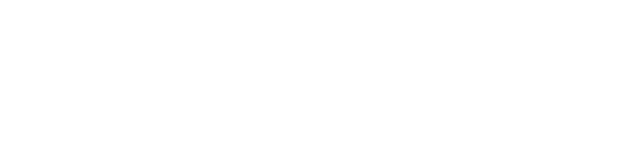
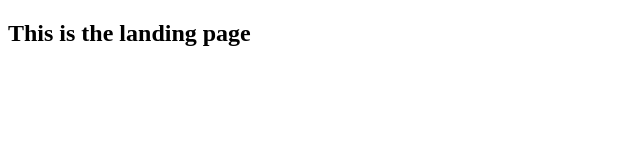
Before and after one commit to Tanmoy0151/Website_html_css_js, a plain HTML site: page day1.html in a window 1280 px wide. Shown: the whole page, without its empty margins (0-640 px from the left). Drawn offline with Linux system fonts and the light colour scheme.

Commit message:
Update title and add heading in day1.html

```diff
--- a/day1.html
+++ b/day1.html
@@ -3,9 +3,9 @@
 <head>
     <meta charset="UTF-8">
     <meta name="viewport" content="width=device-width, initial-scale=1.0">
-    <title>Document</title>
+    <title>Trinayani Enterprizes</title>
 </head>
 <body>
-
+    <H2>This is the landing page</H2>
 </body>
 </html>
```
